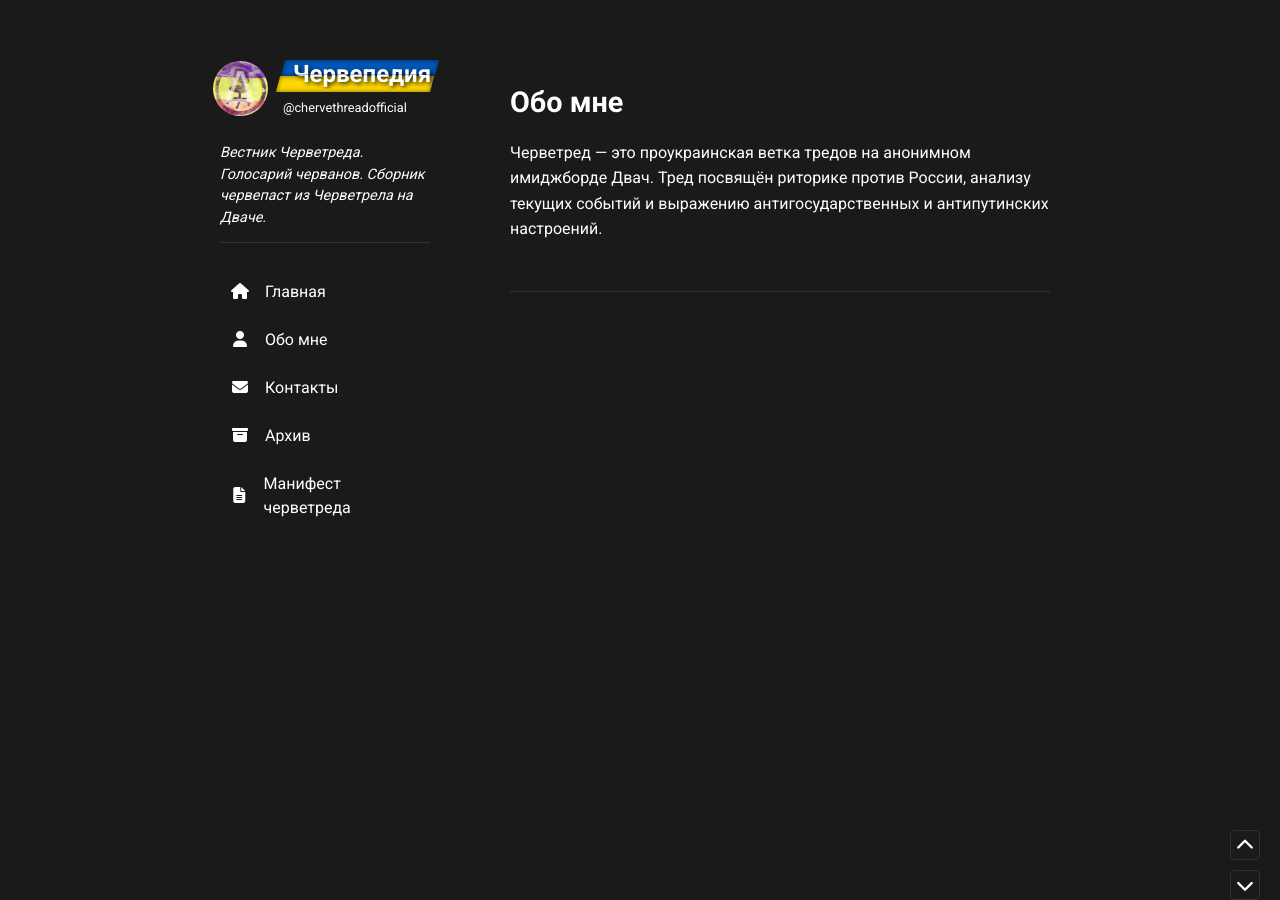
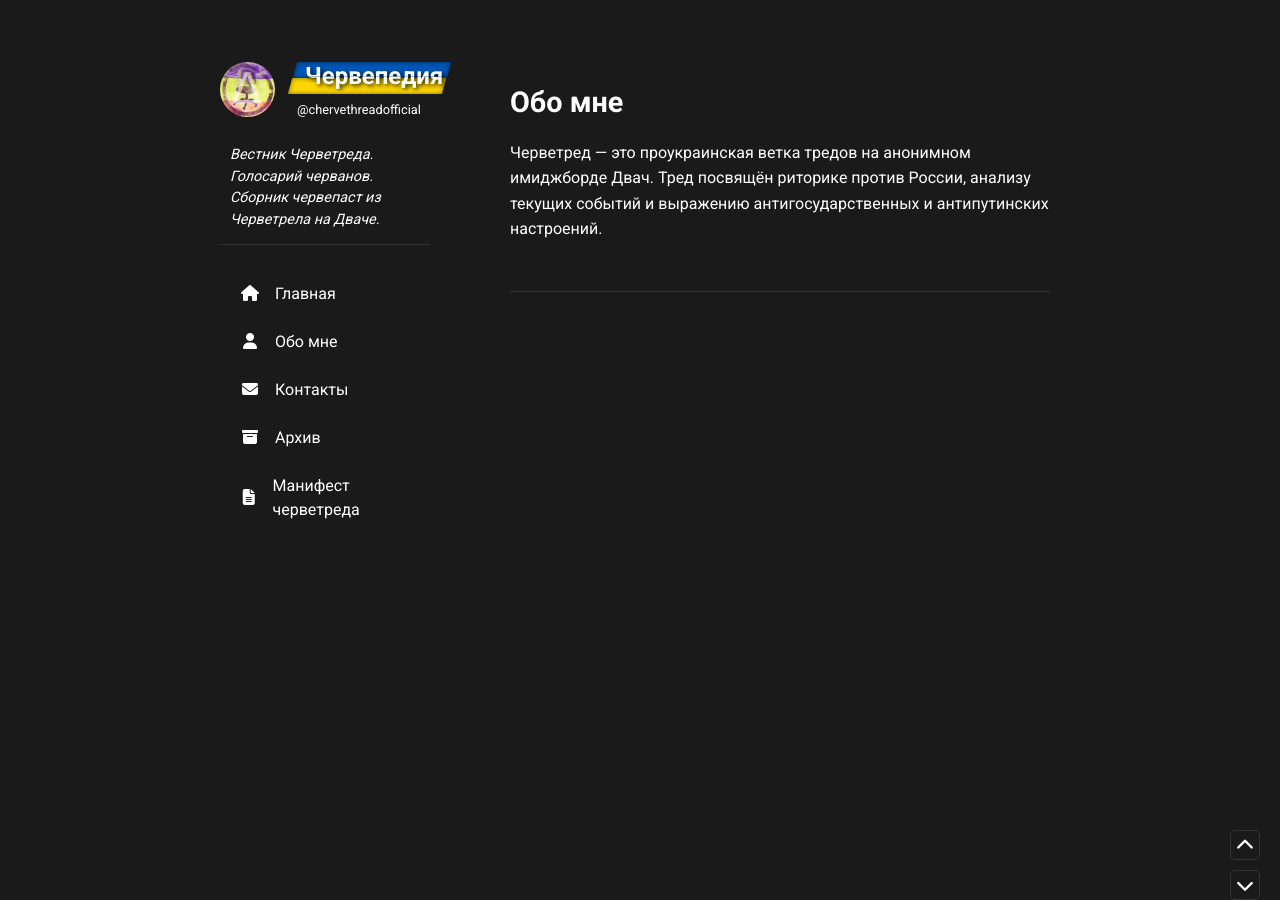
Before and after one commit to chervepediya/chervepediya.github.io, a Jekyll site: the page built from about.md, in a window 1280 px wide and 900 px high. Built offline with Jekyll 4.4.1, drawn with Linux system fonts in a browser that asks for light colours; nearby versions of some CDN libraries; a script that is not in the unit is left out.

Commit message:
Update styles.css

```diff
--- a/assets/css/styles.css
+++ b/assets/css/styles.css
@@ -30,7 +30,7 @@ body {
 .sidebar .header {
     display: flex;
     align-items: center;
-    justify-content: center;
+    justify-content: flex-start; /* Центрирование слева */
     margin-bottom: 5px;
     position: relative;
 }
@@ -40,13 +40,13 @@ body {
     width: 55px;
     height: 55px;
     border-radius: 50%;
-    margin-right: 15px;
+    margin-right: 20px; /* Небольшой отступ между логотипом и заголовком */
 }
 
 .sidebar .title-and-tag {
     display: flex;
     flex-direction: column;
-    align-items: flex-start;
+    align-items: flex-start; /* Выравнивание слева */
 }
 
 .sidebar .site-title {
@@ -58,6 +58,7 @@ body {
     padding: 2px 8px;
     z-index: 1;
     color: transparent;
+    margin-top: 2px; /* Сдвиг заголовка вверх для выравнивания с логотипом */
 }
 
 .sidebar .site-title::before,
@@ -114,6 +115,7 @@ body {
     text-decoration: none;
     margin-top: 5px;
     transition: background 0.3s ease;
+    margin-left: 2px; /* Выравнивание @ под первой буквой заголовка */
 }
 
 .sidebar .site-tag:hover {
@@ -128,6 +130,7 @@ body {
     padding-bottom: 15px;
     position: relative;
     text-align: left;
+    padding-left: 10px; /* Выравнивание описания слева */
 }
 
 .sidebar .site-description::after {
@@ -145,6 +148,7 @@ body {
     flex-direction: column;
     align-items: flex-start;
     text-align: left;
+    padding-left: 10px; /* Выравнивание меню слева, совпадающее с описанием */
 }
 
 .nav-link {
```
